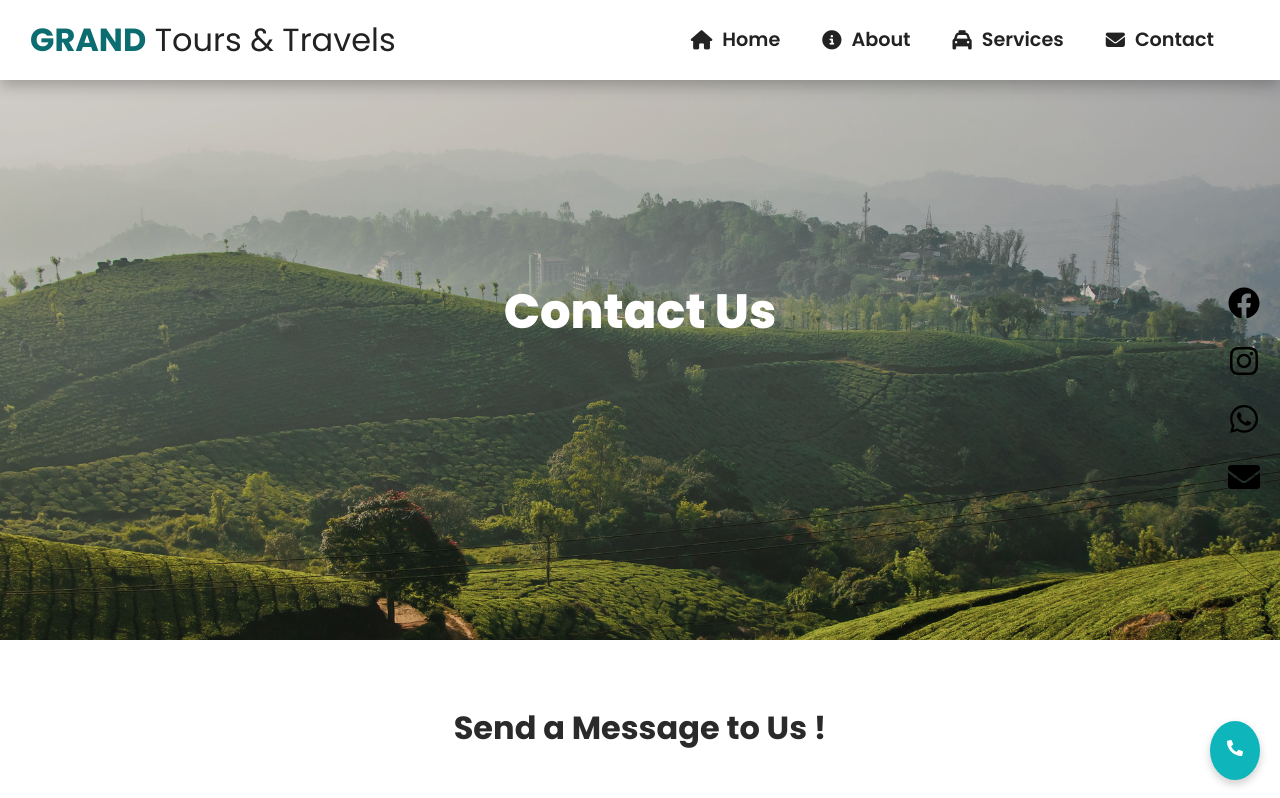
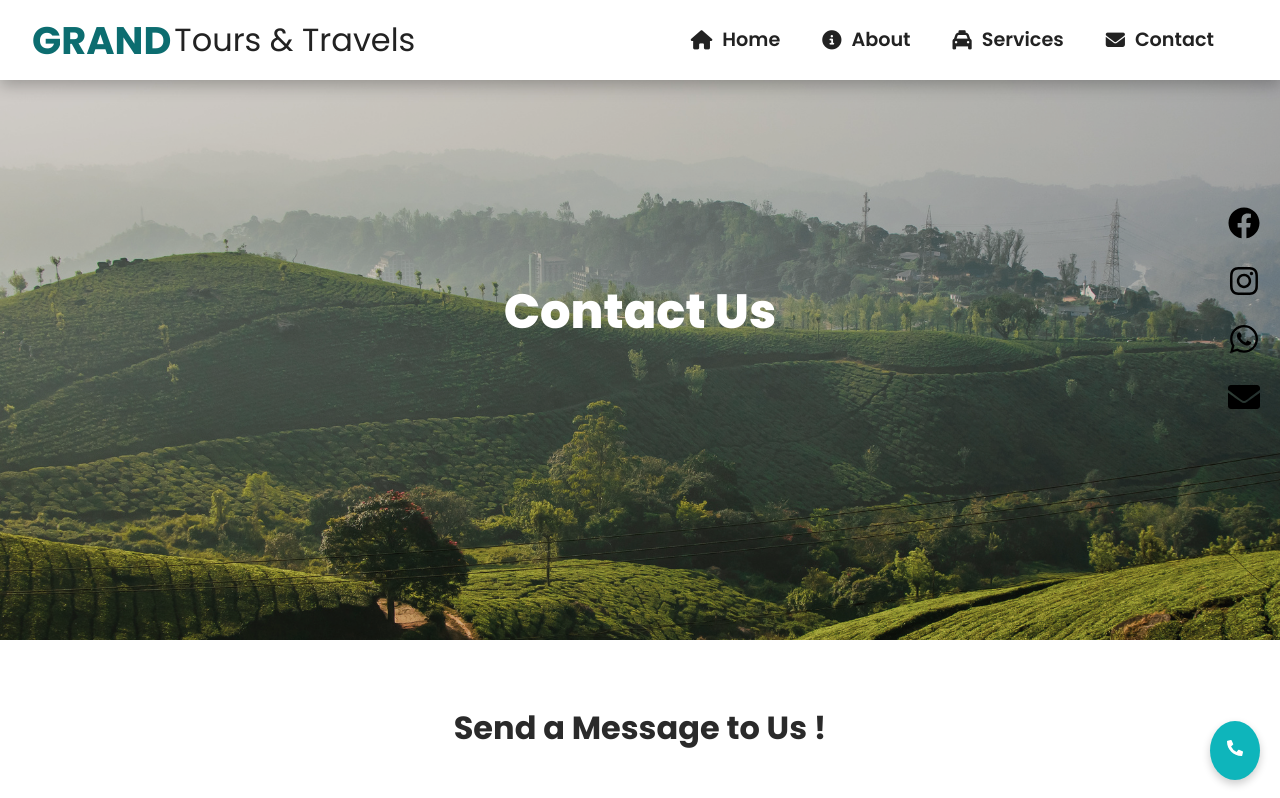
Before and after one commit to amalnisha-slcsng/grandtoursandtravels, a React (Create React App) app: page /contact in a window 1280 px wide. Shown: the top 798 px of the page. Built offline with nearby package versions, Linux system fonts and the light colour scheme.

Commit message:
first commit

```diff
--- a/src/components/Footer.js
+++ b/src/components/Footer.js
@@ -32,7 +32,7 @@ const Footer = () => {
             <a href="https://facebook.com"><i className="fab fa-facebook-f"></i></a>
             <a href="https://whatsapp.com"><i className="fab fa-whatsapp"></i></a>
             <a href="https://instagram.com"><i className="fab fa-instagram"></i></a>
-            <a href="grandtravelsmadurai@gmail.com"><i className="fas fa-envelope"></i></a>
+            <a href="/"><i className="fas fa-envelope"></i></a>
           </div>
         </div>
       </div>
--- a/src/components/MostVisitedPlaces.css
+++ b/src/components/MostVisitedPlaces.css
@@ -71,7 +71,7 @@
   font-size: 2rem;
   color: #000;
   cursor: pointer;
-  z-index: 1;
+  z-index: 0;
   background-color: rgba(255, 255, 255, 0.7);
   border-radius: 50%;
   padding: 10px;
--- a/src/components/Navbar.js
+++ b/src/components/Navbar.js
@@ -1,8 +1,8 @@
-// Navbar.jsx
 import React, { useState } from 'react';
 import './Navbarstyles.css'; // Assuming it's your Navbar styles
 import { Link } from 'react-router-dom';
 import { MenuItems } from './MenuItems';
+import logo from '../assets/logo.jpg'; // Import your logo image
 
 const Navbar = ({ sticky }) => {
   const [clicked, setClicked] = useState(false);
@@ -14,7 +14,8 @@ const Navbar = ({ sticky }) => {
   return (
     <nav className={`NavbarItems ${sticky ? 'scrolled' : ''}`}>
       <div className="navbar-logo">
-        <span className="highlight">GRAND</span> Tours & Travels
+        <img src={logo} alt="Grand Tours & Travels Logo" className="logo-img" />
+        <span className="highlight large-screen-only"> GRAND </span>Tours & Travels
       </div>
       <div className="menu-icons" onClick={handleClick}>
         <i className={clicked ? "fas fa-times" : "fas fa-bars"}></i>
--- a/src/components/Navbarstyles.css
+++ b/src/components/Navbarstyles.css
@@ -27,9 +27,42 @@
   cursor: pointer;
 }
 
+.navbar-logo {
+  display: flex;
+  align-items: center;
+}
+
+.logo-img {
+  display: none; /* Hide by default */
+}
+
+.highlight {
+  font-weight: bold; /* Make the text bold */
+  font-size: 1.2em; /* Adjust font size */
+}
+
+@media (max-width: 768px) {
+  /* Adjust max-width as needed for mobile screens */
+  .navbar-logo {
+    justify-content: center; /* Center align on mobile */
+  }
+
+  .navbar-logo .highlight {
+    display: none; /* Hide text highlight on mobile */
+  }
+
+  .logo-img {
+    display: inline-block; /* Show logo on mobile */
+    max-width: 120px; /* Adjust max-width as per your design */
+  }
+}
+
 .navbar-logo .highlight {
   font-weight: bold;
-    color: #0c6d70; /* Dodger Blue */
+  color: #0c6d70;
+  margin-left: 2px;
+  margin-right: 3px;
+  /* Dodger Blue */
 }
 
 .menu-icons {
@@ -64,7 +97,7 @@
 }
 
 .nav-links:hover {
-    background-color:  #0c6d70;
+  background-color: #0c6d70;
   color: #fff;
   border-radius: 4px;
   transition: all 0.2s ease-in-out;
@@ -124,7 +157,7 @@
   }
 
   .nav-links:hover {
-      background-color: #0C6D70;
+    background-color: #0c6d70;
     transition: none;
   }
 
--- a/src/components/SearchBar.js
+++ /dev/null
@@ -1,15 +0,0 @@
-import React from 'react';
-
-const SearchBar = ({ handleSearch }) => {
-    return (
-        <div>
-            <input
-                type="text"
-                placeholder="Search packages..."
-                onChange={(e) => handleSearch(e.target.value)}
-            />
-        </div>
-    );
-};
-
-export default SearchBar;
--- a/src/components/SocialMediaIcons.css
+++ b/src/components/SocialMediaIcons.css
@@ -2,7 +2,7 @@
 
 .social-icons {
   position: fixed;
-  top: 50%;
+  top: 40%;
   right: 20px;
   transform: translateY(-50%);
   display: flex;
--- a/src/routes/TravelPlan.js
+++ b/src/routes/TravelPlan.js
@@ -1,15 +1,9 @@
-import React, { useState } from 'react';
 import OutstationPackageComponent from '../components/OutstationPackageComponent';
 import PerDayRentalComponent from '../components/PerDayRentalComponent';
 import LocalPackageComponent from '../components/LocalPackageComponent';
-import SearchBar from '../components/SearchBar'; // Import SearchBar component
 
 const TravelPlan = () => {
-    const [searchTerm, setSearchTerm] = useState('');
 
-    const handleSearch = (value) => {
-        setSearchTerm(value);
-    };
 
     return (
         <div>
```
Also changed, not shown: src/assets/logo.jpg (added). Lines whose indentation alone changed are shown as unchanged.
